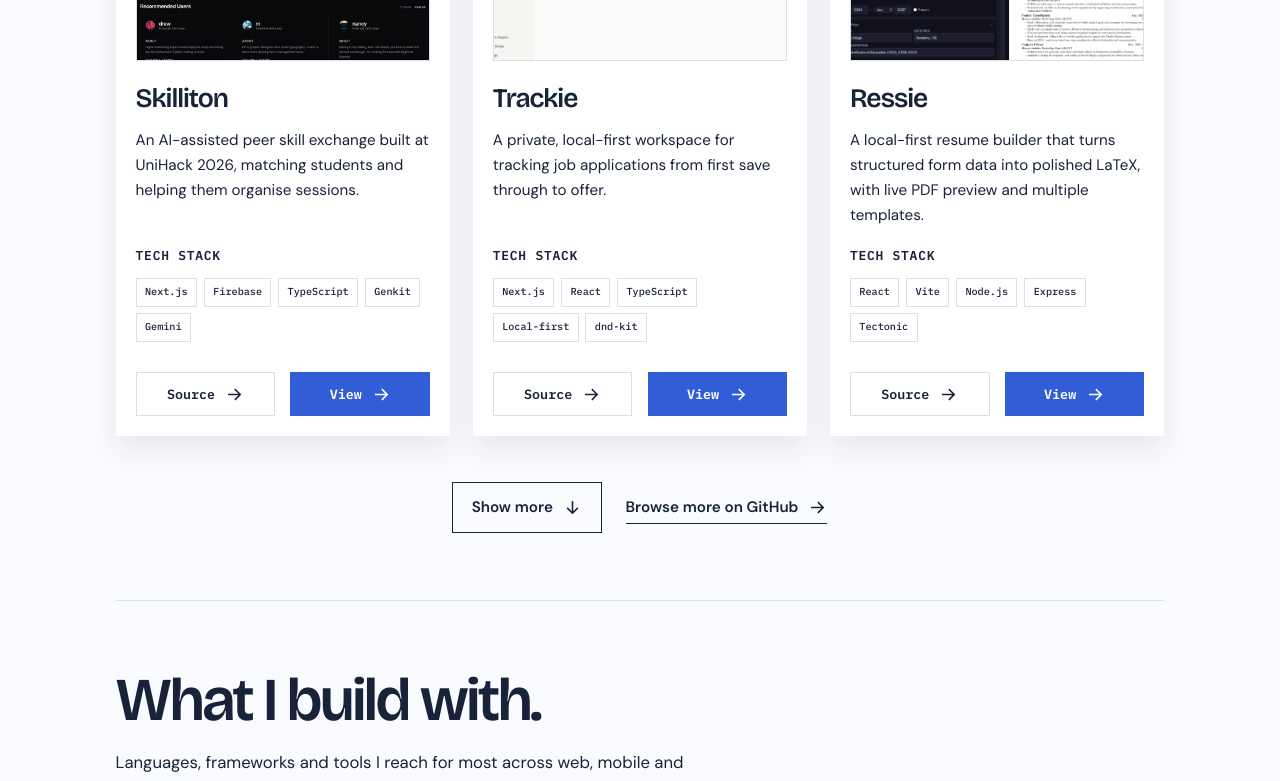
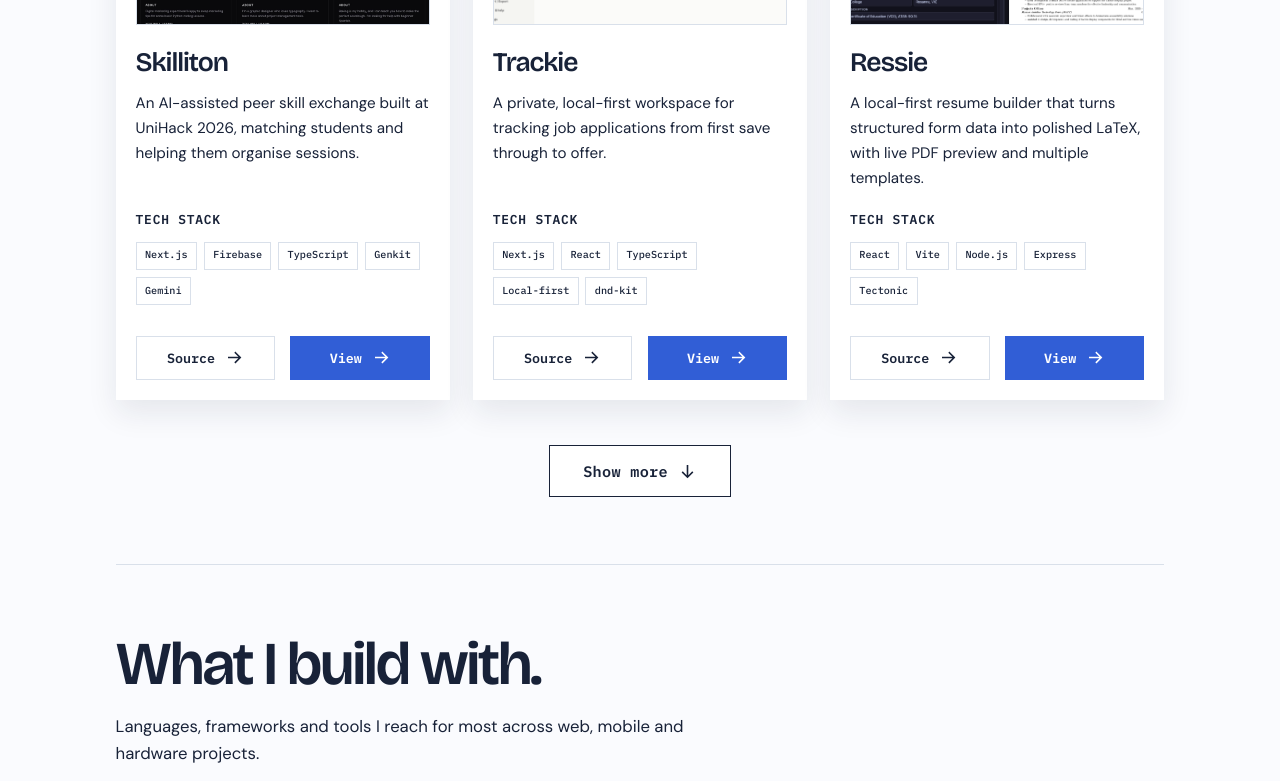
Before and after one commit to pjrus/p-jain-dev, a SvelteKit app: page / in a window 1280 px wide. Shown: the part 903-1684 px from the top of the page. Built offline with nearby package versions, Linux system fonts and the light colour scheme.

Commit message:
feat: add resume document and update project layout for improved styling

```diff
--- a/src/app.css
+++ b/src/app.css
@@ -1073,11 +1073,12 @@ em {
 
 .projects {
   --h2-measure: none;
+  padding-top: clamp(2rem, 3.5vw, 3rem);
   border-top: 1px solid var(--line);
 }
 
 .projects .section-heading {
-  margin-bottom: clamp(1.75rem, 3vw, 3rem);
+  margin-bottom: clamp(1.25rem, 2vw, 2rem);
 }
 
 .project-grid {
@@ -1229,10 +1230,6 @@ em {
   text-transform: uppercase;
 }
 
-.section-link {
-  margin-top: 0;
-}
-
 .project-actions {
   display: flex;
   flex-wrap: wrap;
@@ -1247,24 +1244,25 @@ em {
   align-items: center;
   justify-content: center;
   gap: var(--control-gap);
+  min-width: 12rem;
   min-height: var(--control-h);
   padding: 0.8rem var(--control-pad-x);
   border: 1px solid var(--ink);
-  background: transparent;
+  background: var(--surface);
   color: var(--ink);
   cursor: pointer;
-  font-weight: 600;
+  font-family: var(--font-mono);
+  font-size: 1rem;
+  font-weight: 600;
+  letter-spacing: 0.02em;
   text-decoration: none;
   transition: background-color 0.15s ease, color 0.15s ease;
 }
 
 .project-toggle:hover {
+  border-color: var(--ink);
   background: var(--ink);
   color: var(--background);
-}
-
-.project-toggle[aria-expanded='true'] svg {
-  transform: rotate(-90deg);
 }
 
 /* ---------------------------------------------------------------------- */
--- a/src/routes/+page.svelte
+++ b/src/routes/+page.svelte
@@ -87,7 +87,6 @@
           <ArrowIcon direction="down" />
         </button>
       {/if}
-      <a class="text-link section-link" href="https://github.com/pjrus" target="_blank" rel="noreferrer">Browse more on GitHub <ArrowIcon /></a>
     </div>
   </div>
 </section>
```
Also changed, not shown: 2 other files (tests, documents, lock files or other folders).
